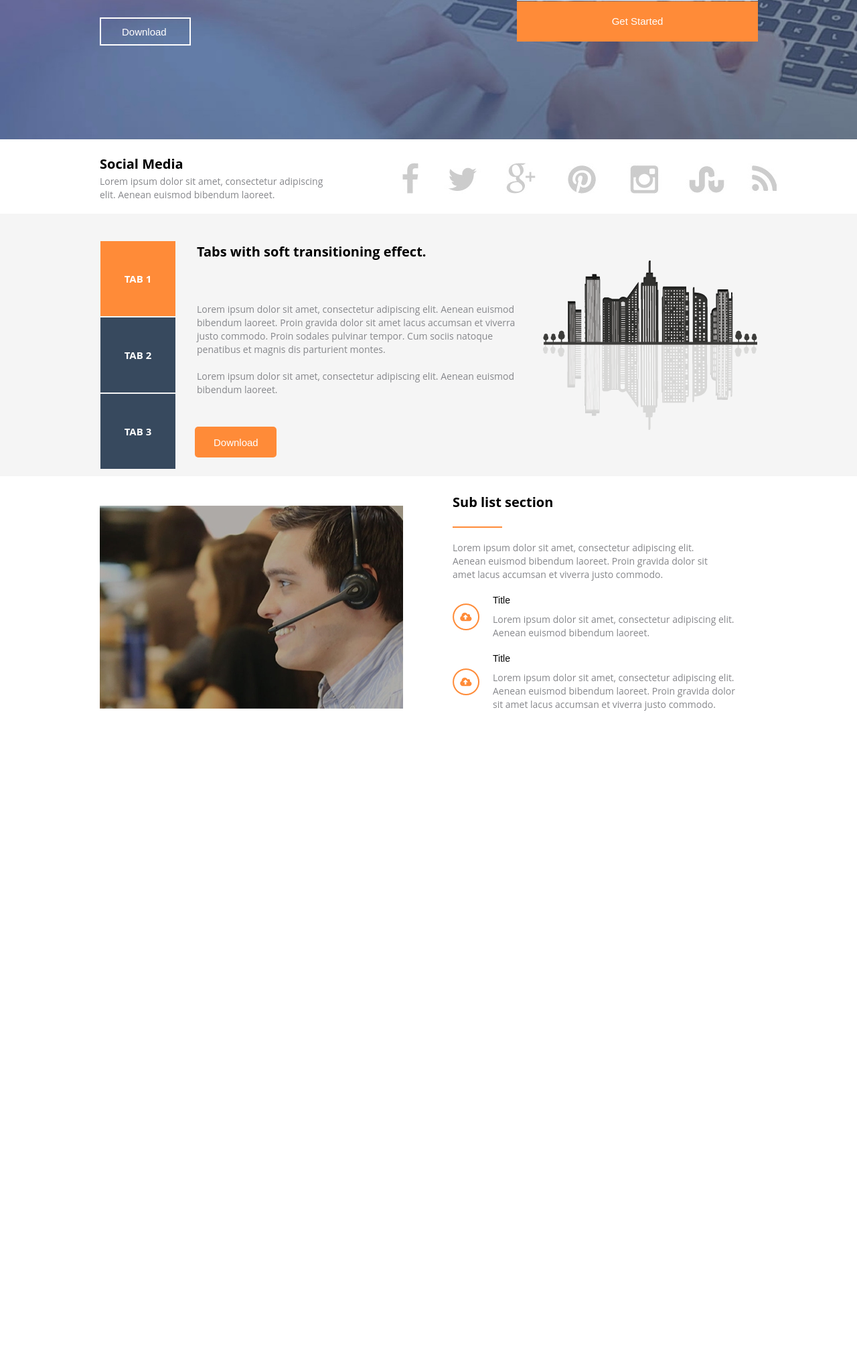
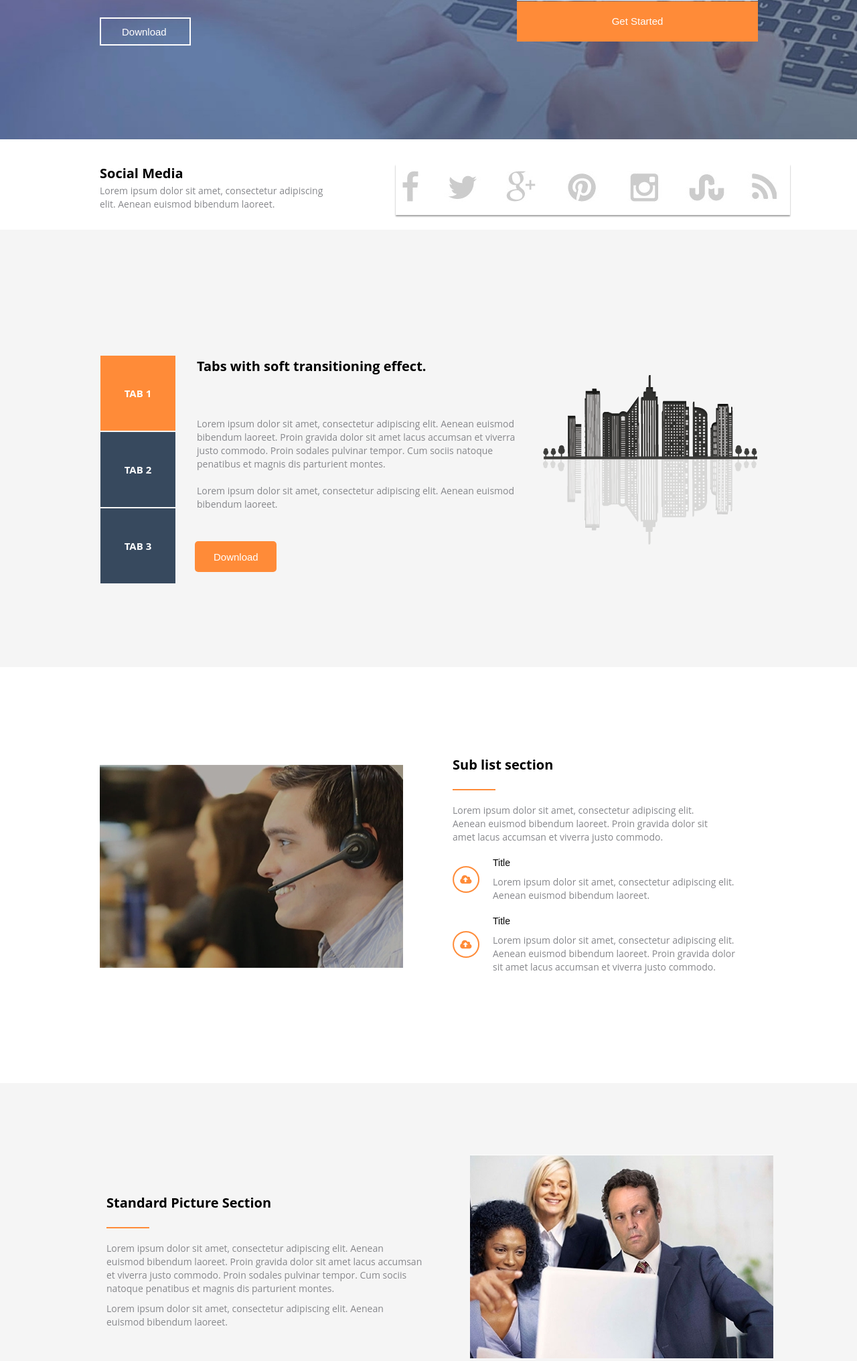
Before and after one commit to Brilux/PitchBook, a PHP site: page / in a window 1280 px wide. Shown: the part 528-2560 px from the top of the page at 67% size. Before the commit the page ends 1589 px from the top, so only its background shows below. Run offline with PHP 8.4, Linux system fonts and the light colour scheme; style sheets or scripts are compiled from the project's sources.

Commit message:
add third features section and some fixes

```diff
--- a/css/brand-bar.css
+++ b/css/brand-bar.css
@@ -24,6 +24,7 @@
   flex-wrap: wrap;
   justify-content: center;
   padding-bottom: 10px;
+  box-shadow: 0 2px 2px rgba(0, 0, 0, 0.38);
 }
 .brand-image {
   margin: 10px;
@@ -32,12 +33,13 @@
   .brand-container {
     display: flex;
     flex-direction: row;
-    padding-top: 10px;
-    padding-bottom: 10px;
+    padding-top: 22px;
+    padding-bottom: 22px;
   }
   .brand-info-container {
     display: flex;
     flex-direction: column;
+    justify-content: center;
   }
   .brand-section_title {
     text-align: left;
--- a/css/brand-bar.less
+++ b/css/brand-bar.less
@@ -27,6 +27,7 @@
   flex-wrap: wrap;
   justify-content: center;
   padding-bottom: 10px;
+  box-shadow: 0 2px 2px rgba(0, 0, 0, 0.38)
 }
 
 .brand-image {
@@ -37,13 +38,14 @@
   .brand-container {
     display: flex;
     flex-direction: row;
-    padding-top: 10px;
-    padding-bottom: 10px;
+    padding-top: 22px;
+    padding-bottom: 22px;
   }
 
   .brand-info-container {
     display: flex;
     flex-direction: column;
+    justify-content: center;
   }
 
   .brand-section_title {
--- a/css/features-section.css
+++ b/css/features-section.css
@@ -74,6 +74,8 @@
     display: flex;
     flex-direction: row;
     align-items: center;
+    padding-top: 10px;
+    padding-bottom: 40px;
   }
   .tabs-container {
     flex-direction: column;
@@ -139,6 +141,8 @@
 @media screen and (min-width: 1224px) {
   .features-container {
     justify-content: space-between;
+    padding-top: 147px;
+    padding-bottom: 114px;
   }
   .tabs-container {
     margin-left: 149px;
--- a/css/features-section.less
+++ b/css/features-section.less
@@ -83,6 +83,8 @@
     display: flex;
     flex-direction: row;
     align-items: center;
+    padding-top: 10px;
+    padding-bottom: 40px;
   }
 
   .tabs-container {
@@ -162,6 +164,8 @@
 @media screen and (min-width: 1224px) {
   .features-container {
     justify-content: space-between;
+    padding-top: 147px;
+    padding-bottom: 114px;
   }
 
   .tabs-container {
--- a/css/second-features-section.css
+++ b/css/second-features-section.css
@@ -17,7 +17,7 @@
 .second-features_title:after {
   content: "";
   display: block;
-  width: 74px;
+  width: 64px;
   height: 2px;
   background-color: #ff8b38;
   margin: 0 auto;
@@ -37,6 +37,7 @@
 .list-items-container {
   display: flex;
   flex-direction: column;
+  padding-bottom: 20px;
 }
 .item-container {
   display: flex;
@@ -70,9 +71,14 @@
   .second-features-container {
     flex-direction: row;
     justify-content: center;
+    padding-top: 20px;
+    padding-bottom: 20px;
   }
   .second-features-information-container {
     margin-left: 10px;
+  }
+  .second-features-image {
+    padding-top: initial;
   }
   .second-features_title {
     text-align: left;
@@ -94,6 +100,8 @@
 @media screen and (min-width: 992px) {
   .second-features-container {
     justify-content: space-between;
+    padding-top: 40px;
+    padding-bottom: 40px;
   }
   .second-features-image {
     width: initial;
@@ -110,6 +118,10 @@
   }
 }
 @media screen and (min-width: 1224px) {
+  .second-features-container {
+    padding-top: 107px;
+    padding-bottom: 133px;
+  }
   .second-features-image {
     margin-left: 149px;
   }
--- a/css/second-features-section.less
+++ b/css/second-features-section.less
@@ -20,7 +20,7 @@
 .second-features_title:after {
   content: "";
   display: block;
-  width: 74px;
+  width: 64px;
   height: 2px;
   background-color: #ff8b38;
   margin: 0 auto;
@@ -42,6 +42,7 @@
 .list-items-container {
   display: flex;
   flex-direction: column;
+  padding-bottom: 20px;
 }
 
 .item-container {
@@ -81,10 +82,16 @@
   .second-features-container {
     flex-direction: row;
     justify-content: center;
+    padding-top: 20px;
+    padding-bottom: 20px;
   }
 
   .second-features-information-container {
     margin-left: 10px;
+  }
+
+  .second-features-image {
+    padding-top: initial;
   }
 
   .second-features_title {
@@ -111,6 +118,8 @@
 @media screen and (min-width: 992px) {
   .second-features-container {
     justify-content: space-between;
+    padding-top: 40px;
+    padding-bottom: 40px;
   }
 
   .second-features-image {
@@ -131,6 +140,11 @@
 }
 
 @media screen and (min-width: 1224px) {
+  .second-features-container {
+    padding-top: 107px;
+    padding-bottom: 133px;
+  }
+
   .second-features-image {
     margin-left: 149px;
   }
--- /dev/null
+++ b/css/third-features-section.css
@@ -0,0 +1,83 @@
+.third-features-container {
+  padding-top: 20px;
+  padding-bottom: 20px;
+  background-color: #f5f5f5;
+}
+.third-features-container {
+  display: flex;
+  flex-direction: column;
+  align-items: center;
+}
+.third-features_title {
+  font-family: "Open Sans", sans-serif;
+  font-size: 20px;
+  font-weight: 700;
+  line-height: 43px;
+  text-align: center;
+}
+.third-features_title:after {
+  content: "";
+  display: block;
+  width: 64px;
+  height: 2px;
+  background-color: #ff8b38;
+  margin: 0 auto;
+  margin-top: 15px;
+  margin-bottom: 20px;
+}
+.third-features_note {
+  font-family: "Open Sans", sans-serif;
+  color: #86878b;
+  font-size: 14px;
+  font-weight: 400;
+  line-height: 20px;
+  text-align: center;
+  margin: 10px;
+}
+.third-features-image {
+  width: 300px;
+}
+@media screen and (min-width: 768px) {
+  .third-features-container {
+    flex-direction: row;
+  }
+  .third-features_title {
+    text-align: left;
+    margin-left: 10px;
+  }
+  .third-features_title:after {
+    margin: initial;
+    margin-top: 15px;
+    margin-bottom: 20px;
+  }
+  .third-features_note {
+    text-align: left;
+  }
+}
+@media screen and (min-width: 992px) {
+  .third-features-container {
+    justify-content: space-between;
+  }
+  .third-features-information-container {
+    margin-left: 50px;
+  }
+  .third-features_note {
+    max-width: 473px;
+  }
+  .third-features-image {
+    width: initial;
+    margin-right: 25px;
+  }
+}
+@media screen and (min-width: 1224px) {
+  .third-features-container {
+    padding-top: 107px;
+    padding-bottom: 130px;
+  }
+  .third-features-information-container {
+    margin-left: 149px;
+  }
+  .third-features-image {
+    margin-right: 125px;
+  }
+}
--- /dev/null
+++ b/css/third-features-section.less
@@ -0,0 +1,99 @@
+.third-features-container {
+  padding-top: 20px;
+  padding-bottom: 20px;
+  background-color: #f5f5f5;
+}
+
+.third-features-container {
+  display: flex;
+  flex-direction: column;
+  align-items: center;
+}
+
+.third-features_title {
+  font-family: "Open Sans", sans-serif;
+  font-size: 20px;
+  font-weight: 700;
+  line-height: 43px;
+  text-align: center;
+}
+
+.third-features_title:after {
+  content: "";
+  display: block;
+  width: 64px;
+  height: 2px;
+  background-color: #ff8b38;
+  margin: 0 auto;
+  margin-top: 15px;
+  margin-bottom: 20px;
+}
+
+.third-features_note {
+  font-family: "Open Sans", sans-serif;
+  color: #86878b;
+  font-size: 14px;
+  font-weight: 400;
+  line-height: 20px;
+  text-align: center;
+  margin: 10px;
+}
+
+.third-features-image {
+  width: 300px;
+}
+
+@media screen and (min-width: 768px) {
+  .third-features-container {
+    flex-direction: row;
+  }
+
+  .third-features_title {
+    text-align: left;
+    margin-left: 10px;
+  }
+
+  .third-features_title:after {
+    margin: initial;
+    margin-top: 15px;
+    margin-bottom: 20px;
+  }
+
+  .third-features_note {
+    text-align: left;
+  }
+}
+
+@media screen and (min-width: 992px) {
+  .third-features-container {
+    justify-content: space-between;
+  }
+
+  .third-features-information-container {
+    margin-left: 50px;
+  }
+
+  .third-features_note {
+    max-width: 473px;
+  }
+
+  .third-features-image {
+    width: initial;
+    margin-right: 25px;
+  }
+}
+
+@media screen and (min-width: 1224px) {
+  .third-features-container {
+    padding-top: 107px;
+    padding-bottom: 130px;
+  }
+
+  .third-features-information-container {
+    margin-left: 149px;
+  }
+
+  .third-features-image {
+    margin-right: 125px;
+  }
+}
--- a/index.html
+++ b/index.html
@@ -9,6 +9,7 @@
   <link rel="stylesheet" type="text/css" href="css/brand-bar.css">
   <link rel="stylesheet" type="text/css" href="css/features-section.css">
   <link rel="stylesheet" type="text/css" href="css/second-features-section.css">
+  <link rel="stylesheet" type="text/css" href="css/third-features-section.css">
 </head>
 <body>
 <section class="header-container">
@@ -152,6 +153,21 @@
   </div>
 </section>
 
+<section class="third-features-container">
+  <div class="third-features-information-container">
+    <h2 class="third-features_title">Standard Picture Section</h2>
+    <p class="third-features_note">Lorem ipsum dolor sit amet, consectetur adipiscing elit. Aenean
+      euismod bibendum laoreet. Proin gravida dolor sit amet lacus accumsan
+      et viverra justo commodo. Proin sodales pulvinar tempor. Cum sociis
+      natoque penatibus et magnis dis parturient montes.
+    </p>
+    <p class="third-features_note">Lorem ipsum dolor sit amet, consectetur adipiscing elit. Aenean euismod
+      bibendum laoreet.</p>
+  </div>
+
+  <img class="third-features-image" src="img/third-features.jpg" alt="third-features">
+</section>
+
 <script src="js/adaptive-menu.js"></script>
 </body>
 </html>
```
Also changed, not shown: img/third-features.jpg (added).
